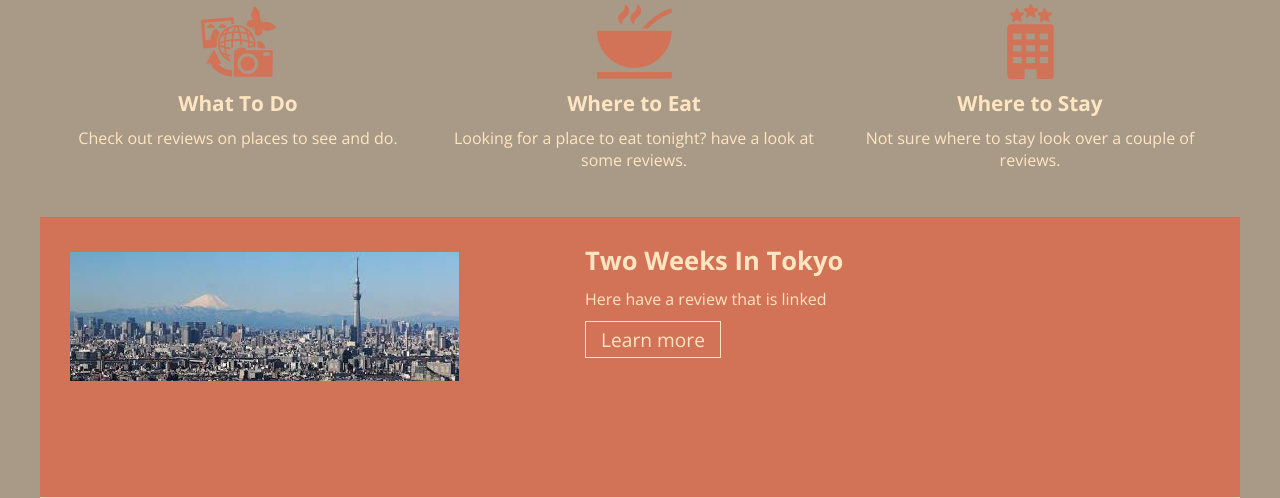
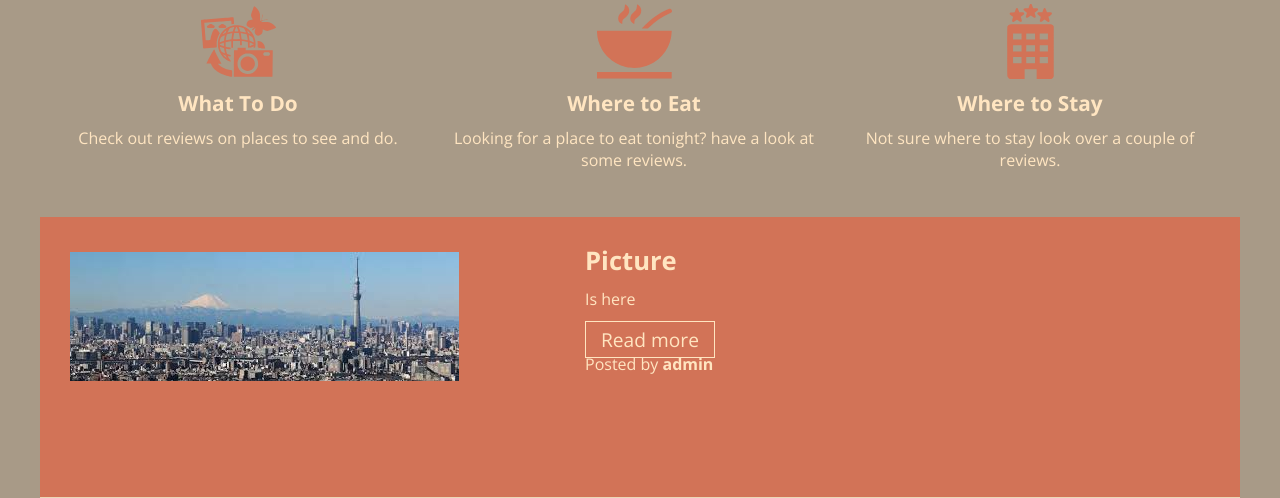
Before and after one commit to Callum-Bartle-92019337/Go-Team-203-Website, a Django app: page /home/ in a window 1280 px wide. Shown: the part 461-959 px from the top of the page. Run offline with Django 3.2, Linux system fonts and the light colour scheme; data comes from the database, SQL or seed files in the repository; both versions use the stored data as it was after the commit.

Commit message:
CSS Changes Html Changes

```diff
--- a/home/templates/home/home.html
+++ b/home/templates/home/home.html
@@ -31,9 +31,16 @@
 
 <section class="atmo">
   <article>
-    <h2>Two Weeks In Tokyo</h2>
-    <p>Here have a review that is linked</p>
-    <a class="btn" title="Launching" href="{% url 'reviews_list_strd' %}">Learn more</a>
+      {% if review_list %}
+          {% for i in review_list %}
+    <h2>{{ i.title|capfirst }}</h2>
+    <p>{{ i.content }}</p>
+    <a class="btn" title="Launching" href="{% url 'review_detail' i.id %}">Read more</a>
+    <p>Posted by <strong>{{i.poster}}</strong></p>
+          {% endfor %}
+        {% else %}
+        <p>There are no reviews to display.</p>
+        {% endif %}
   </article>
 </section>
 
--- a/home/templates/registration/logged_out.html
+++ b/home/templates/registration/logged_out.html
@@ -3,5 +3,5 @@
 {% block content %}
 <p>Logged out!</p>
 
-<a href="{% url 'login'%}">Click here to login again.</a>
+<a class="btn" href="{% url 'login'%}">Click here to login again.</a>
 {% endblock %}
--- a/home/templates/registration/login.html
+++ b/home/templates/registration/login.html
@@ -28,11 +28,11 @@
 </tr>
 </table>
 
-<input type="submit" value="login" />
+<input class="btn" type="submit" value="login" />
 <input type="hidden" name="next" value="{% url 'home' %}" />
 </form>
 
-{# Assumes you setup the password_reset view in your URLconf #}
-<p><a href="{% url 'password_reset' %}">Lost password?</a></p>
+<p><a class="btn" href="{% url 'password_reset' %}">Lost password?</a></p>
+<p><a class="btn" href="{% url 'signup' %}">Need an account? Signup</a></p>
 
 {% endblock %}
--- a/home/views.py
+++ b/home/views.py
@@ -11,12 +11,15 @@ from django.core.files.storage import FileSystemStorage
 
 log = logging.getLogger(__name__)
 
-companyName = "Culture Master";
+companyName = "Culture Master"
 
 def home(request):
+    queryset1 = Review.objects.order_by('-posted')[:1]
     meta = {
         'title': 'Home',
-            'companyName': companyName,
+        'companyName': companyName,
+        'review_list': queryset1,
+
         'description': companyName +' home page where you can see a quick rundown of the page and its features'
     }
     return render(request, 'home/home.html', meta)
--- a/static/css/css.css
+++ b/static/css/css.css
@@ -72,6 +72,11 @@ a:visited {
 button {
   background-color: rgba(0, 0, 0, 0);
 }
+
+.btn {
+  background-color: rgba(0, 0, 0, 0);
+}
+
 
 .btn:hover {
   background-color: rgba(255, 51, 31, 0.45);
```
Also changed, not shown: db.sqlite3, 1 other file.
